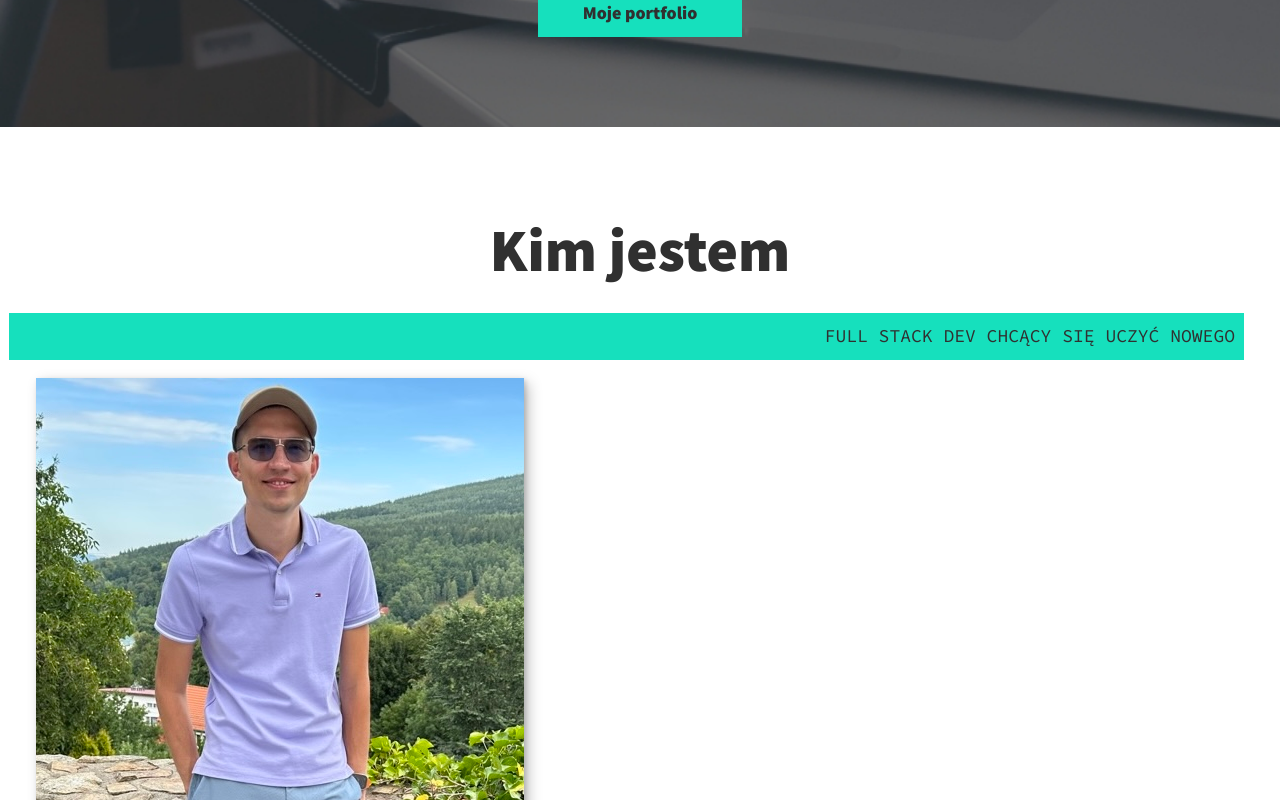
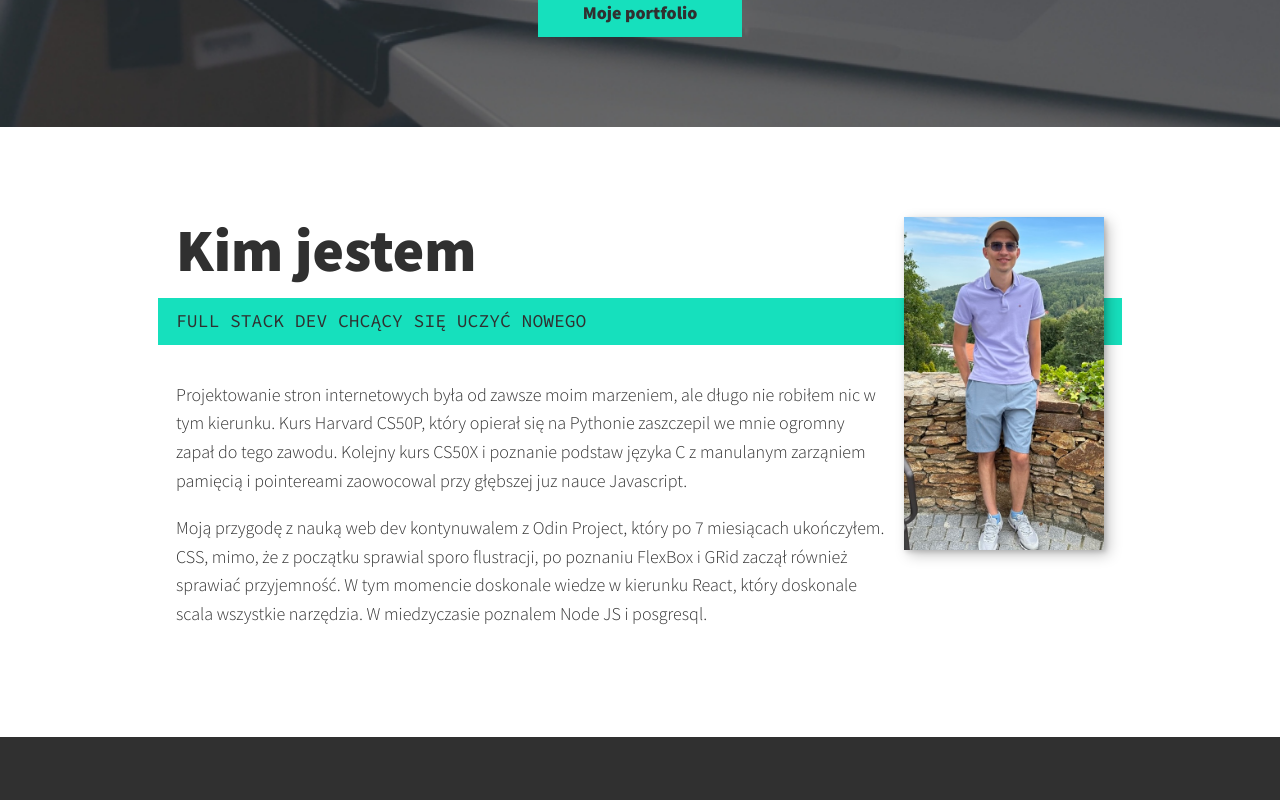
Before and after one commit to BigWojtek7/my-personal-webpage, a React (Vite) app: page / in a window 1280 px wide. Shown: the part 1340-2140 px from the top of the page. Built offline with nearby package versions, Linux system fonts and the light colour scheme.

Commit message:
Add grid to about section

```diff
--- a/src/components/About/About.jsx
+++ b/src/components/About/About.jsx
@@ -3,18 +3,15 @@ function About() {
   return (
     <section className={styles.about} id={styles.about}>
       <h2 className={styles.title}>Kim jestem</h2>
-      <p className={styles.subtitle}>Full Stack Dev  chcący się uczyć nowego</p>
-      <img
-        src="/images/wojtek-02.jpeg"
-        alt="Me standing"
-        className={styles.aboutImg}
-      />
+      <p className={styles.subtitle}>Full Stack Dev chcący się uczyć nowego</p>
+      <div className={styles.aboutText}>
         <p>
           Projektowanie stron internetowych była od zawsze moim marzeniem, ale
-        długo nie robiłem nic w tym kierunku. Kurs Harvard CS50P, który opierał
-        się na Pythonie zaszczepil we mnie ogromny zapał do tego zawodu. Kolejny
-        kurs CS50X i poznanie podstaw języka C z manulanym zarząniem pamięcią i
-        pointereami zaowocowal przy głębszej juz nauce Javascript.
+          długo nie robiłem nic w tym kierunku. Kurs Harvard CS50P, który
+          opierał się na Pythonie zaszczepil we mnie ogromny zapał do tego
+          zawodu. Kolejny kurs CS50X i poznanie podstaw języka C z manulanym
+          zarząniem pamięcią i pointereami zaowocowal przy głębszej juz nauce
+          Javascript.
         </p>
         <p>
           Moją przygodę z nauką web dev kontynuwalem z Odin Project, który po 7
@@ -24,6 +21,12 @@ function About() {
           doskonale scala wszystkie narzędzia. W miedzyczasie poznalem Node JS i
           posgresql.
         </p>
+      </div>
+      <img
+        src="/images/wojtek-02.jpeg"
+        alt="Me standing"
+        className={styles.aboutImg}
+      />
     </section>
   );
 }
--- a/src/components/About/About.module.css
+++ b/src/components/About/About.module.css
@@ -1,16 +1,49 @@
-.title{
-  margin-bottom: 0.5em;
+.title {
+  margin-bottom: 0.25em;
   font-weight: var(--fw-bold);
 }
 
-.subtitle{
-  composes: subtitle from '../Intro/Intro.module.css';
+.subtitle {
+  margin: 0;
+  background: var(--clr-accent);
+  text-transform: uppercase;
+  font-family: var(--ff-secondary);
+  margin-bottom: 1em;
+  padding: 0.5em;
 }
 
-.about{
-  text-align: center;
+.about {
+  margin: 0 auto;
+  max-width: 1000px;
 }
 
-.aboutImg{
+.aboutImg {
   box-shadow: var(--bs);
 }
+
+@media (min-width: 600px) {
+  .about {
+    display: grid;
+    grid-template-columns: 1fr 200px;
+    column-gap: 1em;
+    grid-template-areas:
+      'title image'
+      'subtitle image'
+      'text image';
+
+  }
+  .aboutImg {
+    grid-area: image;
+    position: relative;
+  }
+  .subtitle {
+    align-self: start;
+    grid-column: 1/ -1;
+    grid-row: 2;
+    position: relative;
+    left: -1em;
+    width: calc(100% + 2em);
+    padding-left: 1em;
+    padding-right: calc(200px + 4em);
+  }
+}
```
Lines whose indentation alone changed are shown as unchanged.
